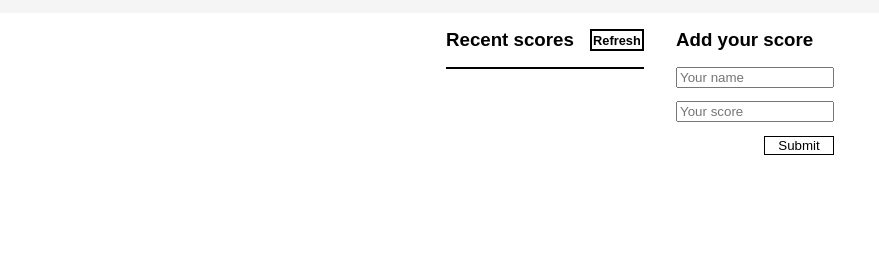
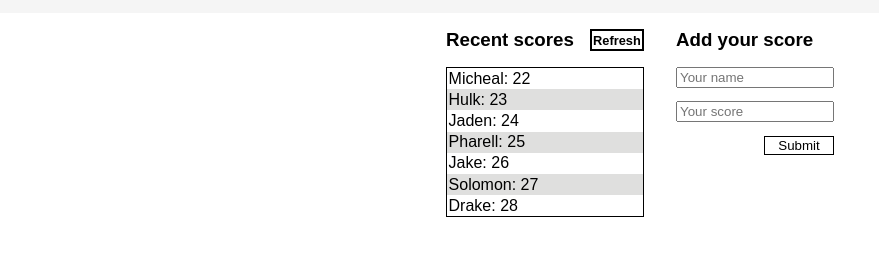
Before and after one commit to Yazino12/leaderboard, a website built with webpack: page src/index.html in a window 1280 px wide. Shown: the part 56-312 px from the top of the page, without its empty margins (0-879 px from the left). Built offline with nearby package versions, Linux system fonts and the light colour scheme; a web font is replaced by a local one.

Commit message:
Apply required changes Add initial starting data to the list Modify list item background according to listing

```diff
--- a/src/index.js
+++ b/src/index.js
@@ -14,5 +14,14 @@ class Leaderboard {
   };
 }
 
-const initializer = new Leaderboard([]);
+const startingData = [
+  'Micheal: 22',
+  'Hulk: 23',
+  'Jaden: 24',
+  'Pharell: 25',
+  'Jake: 26',
+  'Solomon: 27',
+  'Drake: 28',
+];
+const initializer = new Leaderboard(startingData);
 initializer.render();
--- a/src/modules/generate.js
+++ b/src/modules/generate.js
@@ -3,11 +3,12 @@
 const add = (tasks) => {
   const container = document.querySelector('.list');
   if (container.children[0]) container.innerHTML = '';
-  tasks.forEach((task) => {
+  tasks.forEach((task, i) => {
     const taskEl = `
-    <li>${task}</li>`;
+    <li class="listItem">${task}</li>`;
 
     container.innerHTML += taskEl;
+    if (i % 2 !== 0) container.children[i].style.background = '#DFDFDE';
   });
 };
 
--- a/src/style.css
+++ b/src/style.css
@@ -66,6 +66,10 @@ main {
   border: 0.1em solid black;
 }
 
+.left .list .listItem {
+  padding: 0.1em;
+}
+
 .right .add {
   display: flex;
   flex-direction: column;
```
